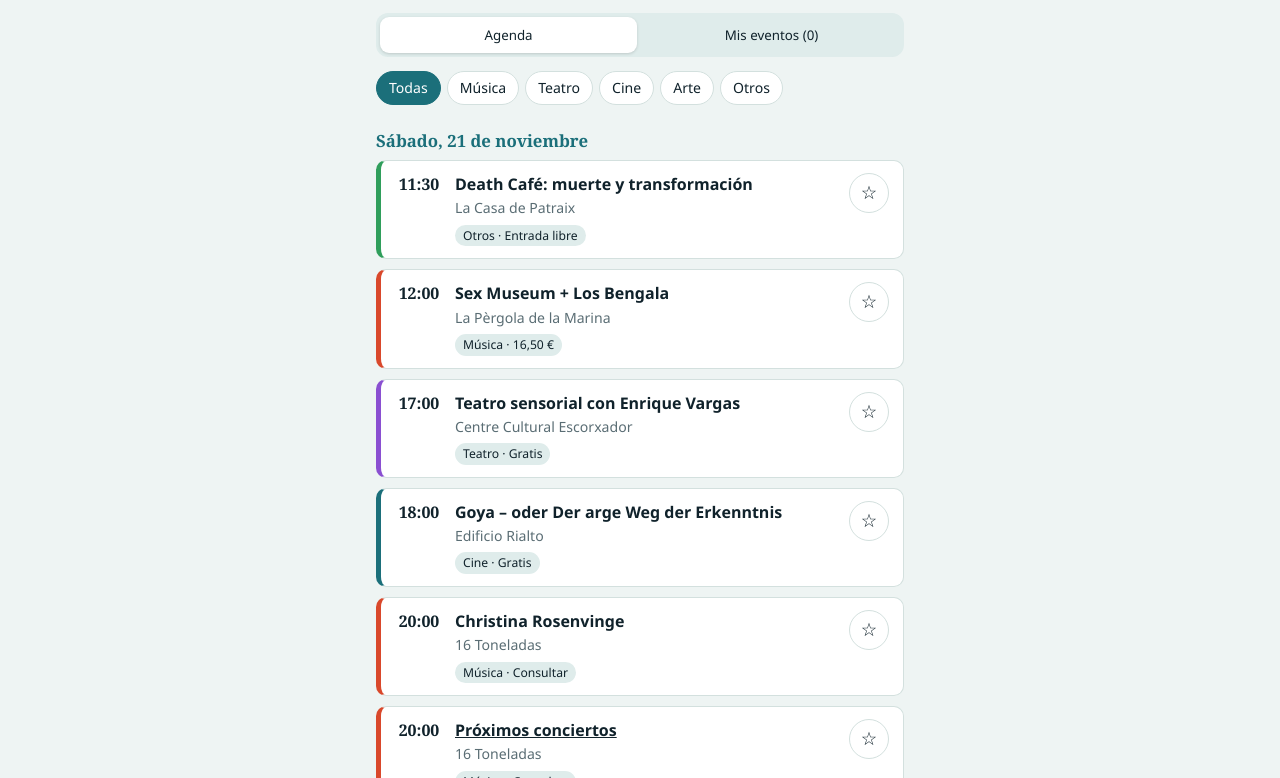
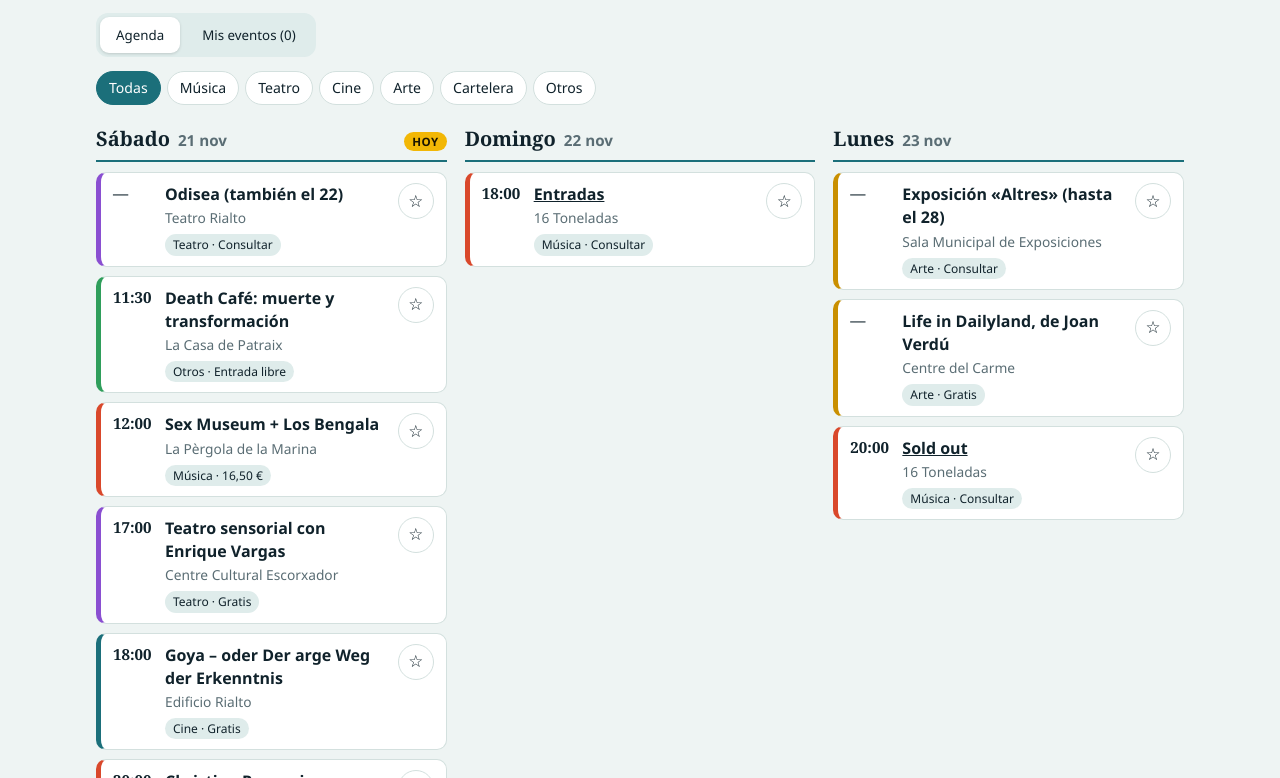
Before and after one commit to Nadrianio/Agenda-Valencia, a plain HTML site: page index.html in a window 1280 px wide. Shown: the part 86-864 px from the top of the page. Drawn offline with Linux system fonts and the light colour scheme.

Commit message:
Refactor layout and styles in index.html

```diff
--- a/index.html
+++ b/index.html
@@ -13,27 +13,42 @@
 html{scroll-padding-top:env(safe-area-inset-top,0px)}
 body{margin:0;background:var(--bg);color:var(--ink);font:16px/1.45 "Avenir Next","Segoe UI",system-ui,sans-serif}
 body::before{content:"";position:fixed;inset:0 0 auto;height:env(safe-area-inset-top,0px);background:var(--bg);z-index:10}
-.wrap{max-width:560px;margin:0 auto;padding:20px 16px 90px}
+.wrap{max-width:1120px;margin:0 auto;padding:20px 16px 90px}
 h1{font:800 2rem/1.05 Georgia,"Times New Roman",serif;margin:0 0 6px;letter-spacing:-.02em}
 .sub{color:var(--muted);margin:0 0 16px}
-.tabs{display:flex;gap:6px;background:var(--chip);padding:4px;border-radius:12px;margin-bottom:14px}
-.tabs button{flex:1;border:0;background:none;color:var(--ink);font:600 .95rem inherit;font-family:inherit;padding:9px;border-radius:9px;cursor:pointer}
+.tabs{display:inline-flex;gap:6px;background:var(--chip);padding:4px;border-radius:12px;margin-bottom:14px}
+.tabs button{border:0;background:none;color:var(--ink);font:600 .95rem inherit;font-family:inherit;padding:9px 16px;border-radius:9px;cursor:pointer}
 .tabs button[aria-selected="true"]{background:var(--surface);box-shadow:0 1px 3px rgba(0,0,0,.15)}
-.chips{display:flex;gap:6px;overflow-x:auto;padding-bottom:6px;margin-bottom:10px}
+.chips{display:flex;gap:6px;overflow-x:auto;padding-bottom:6px;margin-bottom:14px}
 .chip{flex:none;border:1px solid var(--line);background:var(--surface);color:var(--ink);padding:6px 12px;border-radius:99px;font:inherit;font-size:.88rem;cursor:pointer}
 .chip[aria-pressed="true"]{background:var(--sea);color:var(--on-sea);border-color:var(--sea)}
-.day{font:700 1.05rem Georgia,serif;margin:18px 0 8px;color:var(--sea)}
-.ev{background:var(--surface);border:1px solid var(--line);border-left:5px solid var(--c,var(--sea));border-radius:10px;padding:12px 14px;margin-bottom:10px;display:flex;gap:12px;align-items:flex-start}
-.ev .t a{color:inherit}.ev .t{font-weight:700;margin:0 0 2px}
-.ev .m{color:var(--muted);font-size:.88rem;margin:0}
-.ev .time{font:700 1rem Georgia,serif;min-width:48px;text-align:center}
-.ev .body{flex:1}
-.tag{display:inline-block;font-size:.76rem;background:var(--chip);padding:2px 8px;border-radius:99px;margin-top:6px}
-.save{border:1px solid var(--line);background:none;color:var(--ink);border-radius:50%;width:40px;height:40px;font-size:1.15rem;cursor:pointer;flex:none}
+.grid{display:grid;grid-template-columns:minmax(0,1fr);gap:22px 18px;margin-bottom:18px}
+@media (min-width:880px){.grid{grid-template-columns:repeat(3,minmax(0,1fr))}}
+.dh{display:flex;align-items:baseline;gap:8px;margin:0 0 10px;padding-bottom:8px;border-bottom:2px solid var(--sea);font:700 1.25rem Georgia,serif}
+.dh .dd{font:600 .95rem "Avenir Next","Segoe UI",system-ui,sans-serif;color:var(--muted)}
+.dh .hoy{margin-left:auto;font:700 .72rem "Avenir Next","Segoe UI",system-ui,sans-serif;background:var(--gold);color:#1a1400;padding:2px 8px;border-radius:99px;text-transform:uppercase;letter-spacing:.04em}
+.ev{background:var(--surface);border:1px solid var(--line);border-left:5px solid var(--c,var(--sea));border-radius:10px;padding:10px 12px;margin-bottom:9px;display:flex;gap:10px;align-items:flex-start}
+.ev .time{font:700 .95rem Georgia,serif;min-width:42px}
+.ev .body{flex:1;min-width:0}
+.ev .t{font-weight:700;margin:0 0 2px;overflow-wrap:anywhere}
+.ev .t a{color:inherit}
+.ev .m{color:var(--muted);font-size:.86rem;margin:0}
+.tag{display:inline-block;font-size:.75rem;background:var(--chip);padding:2px 8px;border-radius:99px;margin-top:6px}
+.save{border:1px solid var(--line);background:none;color:var(--ink);border-radius:50%;width:36px;height:36px;font-size:1.05rem;cursor:pointer;flex:none}
 .save[aria-pressed="true"]{background:var(--gold);border-color:var(--gold);color:#1a1400}
-button:focus-visible{outline:3px solid var(--sea);outline-offset:2px}
+.cin{background:var(--surface);border:1px solid var(--line);border-left:5px solid var(--cart,#b5457a);border-radius:10px;margin-bottom:9px}
+.cin summary{cursor:pointer;padding:10px 12px;font-weight:700;display:flex;justify-content:space-between;gap:8px;list-style:none}
+.cin summary::-webkit-details-marker{display:none}
+.cin summary .ct{font-weight:500;font-size:.82rem;color:var(--muted)}
+.cin ul{list-style:none;margin:0;padding:0 12px 8px}
+.cin li{padding:7px 0;border-top:1px solid var(--line);font-size:.9rem}
+.cin li b{display:block}
+.cin li span{color:var(--muted);font-size:.82rem}
+.none{color:var(--muted);font-size:.9rem;padding:6px 2px}
+.more{display:block;margin:0 auto;border:1px solid var(--line);background:var(--surface);color:var(--ink);font:600 .95rem inherit;font-family:inherit;padding:10px 20px;border-radius:99px;cursor:pointer}
 .empty{text-align:center;color:var(--muted);padding:40px 10px}
-.xadd{margin-top:22px;background:var(--surface);border:1px solid var(--line);border-radius:10px;padding:12px 14px;display:none}.add summary{font-weight:700;cursor:pointer}.add label{display:block;font-size:.85rem;color:var(--muted);margin-top:10px}.add input,.add select{width:100%;font:inherit;color:var(--ink);background:var(--bg);border:1px solid var(--line);border-radius:8px;padding:8px}.add .go{margin-top:14px;width:100%;border:0;background:var(--sea);color:var(--on-sea);font:700 1rem inherit;font-family:inherit;padding:11px;border-radius:9px;cursor:pointer}#msg{font-size:.85rem;margin:8px 0 0;color:var(--muted)}.note{font-size:.8rem;color:var(--muted);margin-top:22px;text-align:center}
+button:focus-visible,summary:focus-visible{outline:3px solid var(--sea);outline-offset:2px}
+.note{font-size:.8rem;color:var(--muted);margin-top:22px;text-align:center}
 </style>
 </head>
 <body>
@@ -45,48 +60,83 @@ button:focus-visible{outline:3px solid var(--sea);outline-offset:2px}
     <button role="tab" id="t-mine" aria-selected="false">Mis eventos (<span id="n">0</span>)</button>
   </div>
   <div class="chips" id="chips"></div>
-  <div id="list"><div class="empty">Cargando agenda…</div></div>
+  <div class="grid" id="grid"><div class="empty">Cargando agenda…</div></div>
+  <div id="sentinel"></div>
+  <button class="more" id="more" style="display:none">Ver 3 días más</button>
   <p class="note" id="upd"></p>
 </div>
 <script>
-var CATS={"Música":"#d9482b","Teatro":"#8a4fd1","Cine":"#1b6f7a","Arte":"#c98f00","Otros":"#2f9e5b"};
-var EV=[],cat="Todas",tab="all",saved=[],updated="";
+var CATS={"Música":"#d9482b","Teatro":"#8a4fd1","Cine":"#1b6f7a","Arte":"#c98f00","Cartelera":"#b5457a","Otros":"#2f9e5b"};
+var EV=[],cat="Todas",tab="all",saved=[],updated="",days=[],shown=3,ready=false;
 try{saved=JSON.parse(localStorage.getItem("uv-saved2")||"[]")}catch(e){saved=[]}
 function persist(){try{localStorage.setItem("uv-saved2",JSON.stringify(saved))}catch(e){}}
 function esc(x){return String(x==null?"":x).replace(/[&<>"']/g,function(c){return{"&":"&amp;","<":"&lt;",">":"&gt;",'"':"&quot;","'":"&#39;"}[c]})}
 function key(e){return e.d+"|"+e.t}
-function today(){var n=new Date();return n.getFullYear()+"-"+("0"+(n.getMonth()+1)).slice(-2)+"-"+("0"+n.getDate()).slice(-2)}
-function dayLabel(d){var s=new Date(d+"T12:00:00").toLocaleDateString("es-ES",{weekday:"long",day:"numeric",month:"long"});return s.charAt(0).toUpperCase()+s.slice(1)}
+function pad(n){return ("0"+n).slice(-2)}
+function iso(d){return d.getFullYear()+"-"+pad(d.getMonth()+1)+"-"+pad(d.getDate())}
+function today(){return iso(new Date())}
+function addDays(s,n){var d=new Date(s+"T12:00:00");d.setDate(d.getDate()+n);return iso(d)}
+function cap(s){return s.charAt(0).toUpperCase()+s.slice(1)}
 function chips(){var h="";["Todas"].concat(Object.keys(CATS)).forEach(function(c){h+='<button class="chip" aria-pressed="'+(c===cat)+'" data-c="'+esc(c)+'">'+esc(c)+'</button>'});document.getElementById("chips").innerHTML=h}
-function render(){
-  var t0=today(),list=EV.filter(function(e){return e.d>=t0});
-  document.getElementById("n").textContent=list.filter(function(e){return saved.indexOf(key(e))>=0}).length;
+function isSaved(e){return e.c!=="Cartelera"&&saved.indexOf(key(e))>=0}
+function visible(e){return (cat==="Todas"||e.c===cat)&&(tab==="all"||isSaved(e))}
+function buildDays(){
+  var t0=today(),evs=EV.filter(function(e){return e.d>=t0});
+  if(tab==="mine"){var s={};evs.forEach(function(e){if(isSaved(e))s[e.d]=1});return Object.keys(s).sort()}
+  var max=t0;evs.forEach(function(e){if(e.d>max)max=e.d});
+  var out=[],d=t0,n=0;while(d<=max&&n<150){out.push(d);d=addDays(d,1);n++}
+  return out;
+}
+function card(e){
+  var k=key(e),on=isSaved(e),t=esc(e.t);
+  if(/^https:\/\//.test(e.u||""))t='<a href="'+esc(e.u)+'" target="_blank" rel="noopener">'+t+'</a>';
+  return '<div class="ev" style="--c:'+(CATS[e.c]||"#1b6f7a")+'"><div class="time">'+esc(e.h||"—")+'</div><div class="body"><p class="t">'+t+'</p><p class="m">'+esc(e.v)+'</p><span class="tag">'+esc(e.c)+' · '+esc(e.p||"Consultar")+'</span></div>'
+   +'<button class="save" data-k="'+esc(k)+'" aria-pressed="'+on+'" aria-label="'+(on?"Quitar de mis eventos":"Guardar en mis eventos")+'">'+(on?"★":"☆")+'</button></div>';
+}
+function dayHTML(d){
+  var evs=EV.filter(function(e){return e.d===d&&visible(e)}).sort(function(a,b){return (a.h||"~").localeCompare(b.h||"~")});
+  var dt=new Date(d+"T12:00:00"),body="";
+  var reg=evs.filter(function(e){return e.c!=="Cartelera"}),car={};
+  evs.filter(function(e){return e.c==="Cartelera"}).forEach(function(e){(car[e.v]=car[e.v]||[]).push(e)});
+  reg.forEach(function(e){body+=card(e)});
+  Object.keys(car).sort().forEach(function(v){
+    var f=car[v];
+    body+='<details class="cin" style="--cart:'+CATS.Cartelera+'"><summary><span>🎬 '+esc(v)+'</span><span class="ct">'+f.length+' películas</span></summary><ul>'
+      +f.map(function(e){return '<li><b>'+esc(e.t)+'</b><span>'+esc(e.x||e.h)+'</span></li>'}).join("")+'</ul></details>';
+  });
+  if(!body)body='<p class="none">Sin eventos este día.</p>';
+  return '<section><h2 class="dh"><span>'+cap(dt.toLocaleDateString("es-ES",{weekday:"long"}))+'</span><span class="dd">'+dt.toLocaleDateString("es-ES",{day:"numeric",month:"short"})+'</span>'+(d===today()?'<span class="hoy">Hoy</span>':'')+'</h2>'+body+'</section>';
+}
+function updateMore(){document.getElementById("more").style.display=(ready&&shown<days.length)?"block":"none"}
+function render(keep){
+  if(!keep)shown=3;
+  days=buildDays();
+  var t0=today();
+  document.getElementById("n").textContent=EV.filter(function(e){return e.d>=t0&&isSaved(e)}).length;
   document.getElementById("t-all").setAttribute("aria-selected",tab==="all");
   document.getElementById("t-mine").setAttribute("aria-selected",tab==="mine");
-  var out="",last="",count=0;
-  list.forEach(function(e){
-    var k=key(e),on=saved.indexOf(k)>=0;
-    if(tab==="mine"&&!on)return;
-    if(cat!=="Todas"&&e.c!==cat)return;
-    count++;
-    if(e.d!==last){out+='<div class="day">'+dayLabel(e.d)+'</div>';last=e.d}
-    var title=esc(e.t);
-    if(/^https:\/\//.test(e.u||""))title='<a href="'+esc(e.u)+'" target="_blank" rel="noopener">'+title+'</a>';
-    out+='<div class="ev" style="--c:'+(CATS[e.c]||"#1b6f7a")+'"><div class="time">'+esc(e.h||"—")+'</div><div class="body"><p class="t">'+title+'</p><p class="m">'+esc(e.v)+'</p><span class="tag">'+esc(e.c)+' · '+esc(e.p||"Consultar")+'</span></div>'
-      +'<button class="save" data-k="'+esc(k)+'" aria-pressed="'+on+'" aria-label="'+(on?"Quitar de mis eventos":"Guardar en mis eventos")+'">'+(on?"★":"☆")+'</button></div>';
-  });
-  if(!count)out='<div class="empty">'+(tab==="mine"?"Aún no has guardado ningún evento. Toca ☆ en la agenda para seguirlo.":"No hay eventos próximos en esta categoría.")+'</div>';
-  document.getElementById("list").innerHTML=out;
-  document.getElementById("upd").textContent="Agenda actualizada automáticamente cada día"+(updated?" · última vez: "+updated:"")+". Confirma horarios y precios con cada sala.";
+  var g=document.getElementById("grid");
+  if(!days.length){g.innerHTML='<div class="empty">'+(tab==="mine"?"Aún no has guardado ningún evento. Toca ☆ en la agenda para seguirlo.":"No hay eventos próximos.")+'</div>'}
+  else g.innerHTML=days.slice(0,shown).map(dayHTML).join("");
+  document.getElementById("upd").textContent="Agenda actualizada automáticamente cada día"+(updated?" · última vez: "+updated:"")+". La cartelera de los cines muestra las sesiones de hoy. Confirma horarios y precios con cada sala.";
+  updateMore();
+}
+function more(){
+  if(shown>=days.length)return;
+  var from=shown;shown=Math.min(shown+3,days.length);
+  document.getElementById("grid").insertAdjacentHTML("beforeend",days.slice(from,shown).map(dayHTML).join(""));
+  updateMore();
 }
 document.getElementById("chips").onclick=function(e){var c=e.target.dataset.c;if(c){cat=c;chips();render()}};
-document.getElementById("list").onclick=function(e){var b=e.target.closest(".save");if(!b)return;var k=b.dataset.k,i=saved.indexOf(k);if(i<0)saved.push(k);else saved.splice(i,1);persist();render()};
+document.getElementById("grid").onclick=function(e){var b=e.target.closest(".save");if(!b)return;var k=b.dataset.k,i=saved.indexOf(k);if(i<0)saved.push(k);else saved.splice(i,1);persist();render(true)};
 document.getElementById("t-all").onclick=function(){tab="all";render()};
 document.getElementById("t-mine").onclick=function(){tab="mine";render()};
+document.getElementById("more").onclick=more;
+if("IntersectionObserver" in window){new IntersectionObserver(function(es){if(es[0].isIntersecting&&ready)more()},{rootMargin:"300px"}).observe(document.getElementById("sentinel"))}
 chips();
 fetch("events.json",{cache:"no-store"}).then(function(r){return r.json()}).then(function(j){
-  EV=j.events||[];updated=j.updated?new Date(j.updated).toLocaleDateString("es-ES",{day:"numeric",month:"long"}):"";render();
-}).catch(function(){document.getElementById("list").innerHTML='<div class="empty">No se pudo cargar la agenda. Inténtalo de nuevo más tarde.</div>'});
+  EV=j.events||[];updated=j.updated?new Date(j.updated).toLocaleDateString("es-ES",{day:"numeric",month:"long"}):"";ready=true;render();
+}).catch(function(){document.getElementById("grid").innerHTML='<div class="empty">No se pudo cargar la agenda. Inténtalo de nuevo más tarde.</div>'});
 </script>
 </body>
 </html>
```
